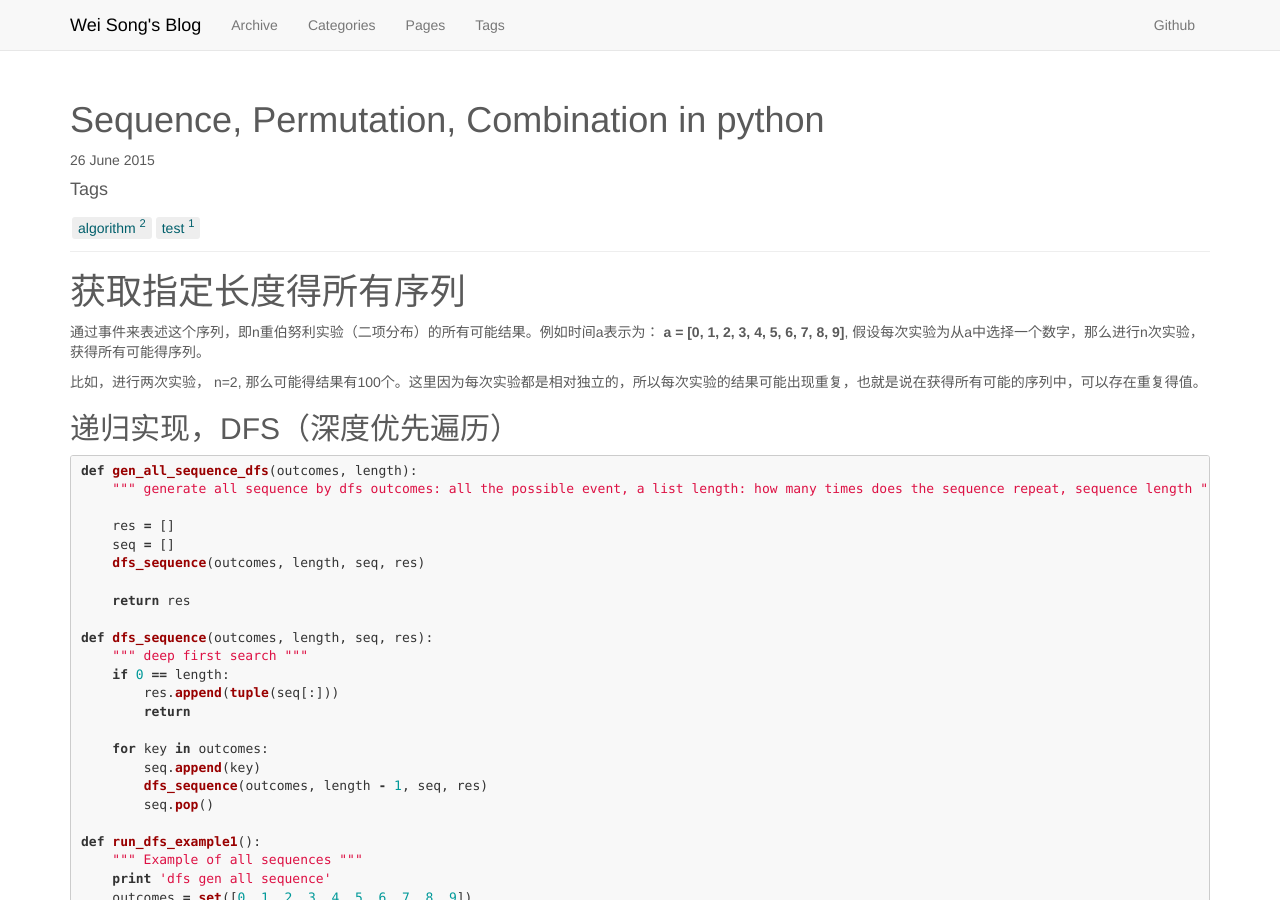
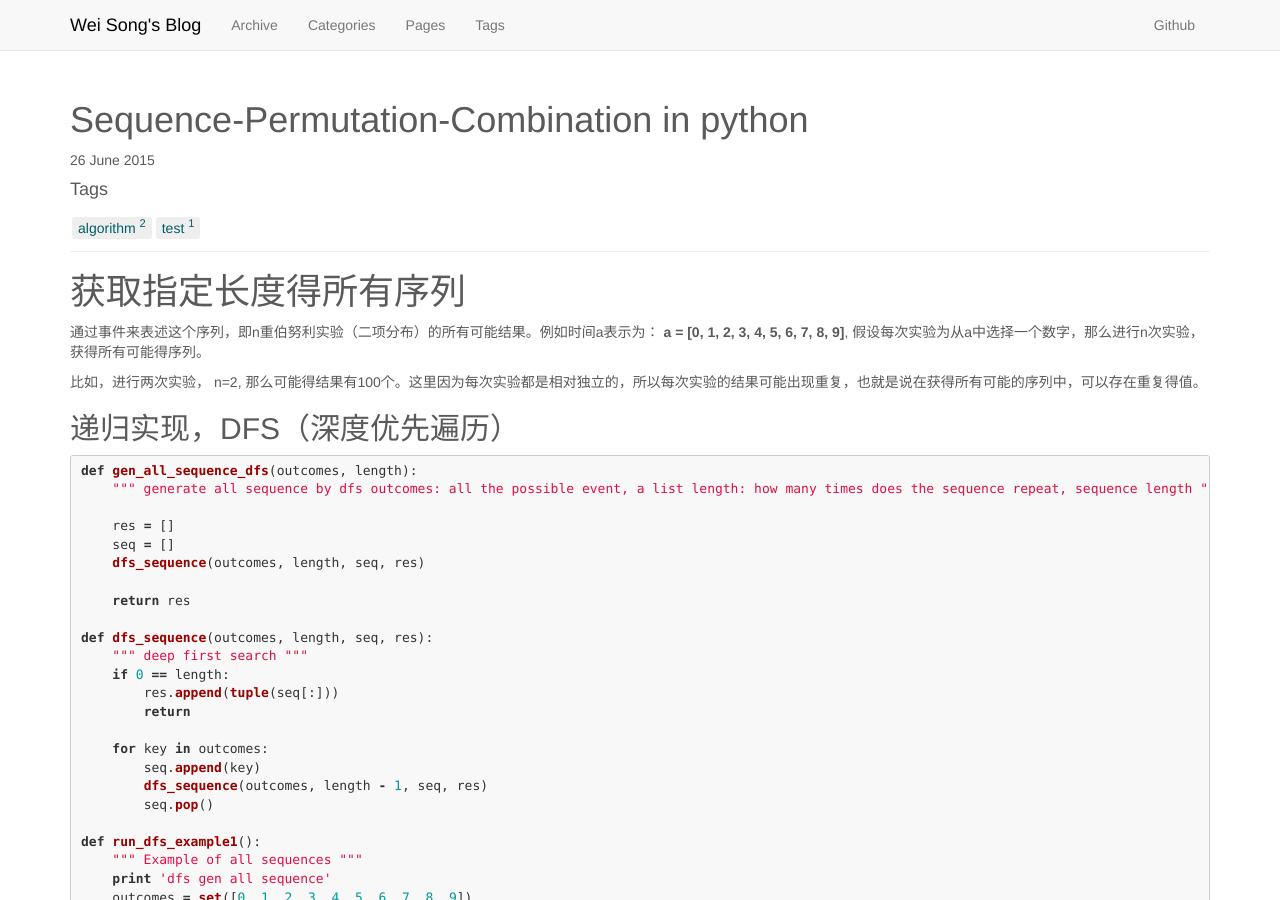
Before and after one commit to weixsong/weixsong.github.io, a Jekyll site: the page built from _posts/2015-06-26-sequencepermutationcombination-in-python.md, in a window 1280 px wide and 900 px high. Built offline with Jekyll 4.4.1, drawn with Linux system fonts in a browser that asks for light colours; Markdown is read by kramdown in place of the engine named in the settings.

```diff
--- a/_posts/2015-06-26-sequencepermutationcombination-in-python.md
+++ b/_posts/2015-06-26-sequencepermutationcombination-in-python.md
@@ -1,6 +1,6 @@
 ---
 layout: post
-title: "Sequence, Permutation, Combination in python"
+title: "Sequence-Permutation-Combination in python"
 description: ""
 category: algorithm
 tags: [algorithm, test]
```
